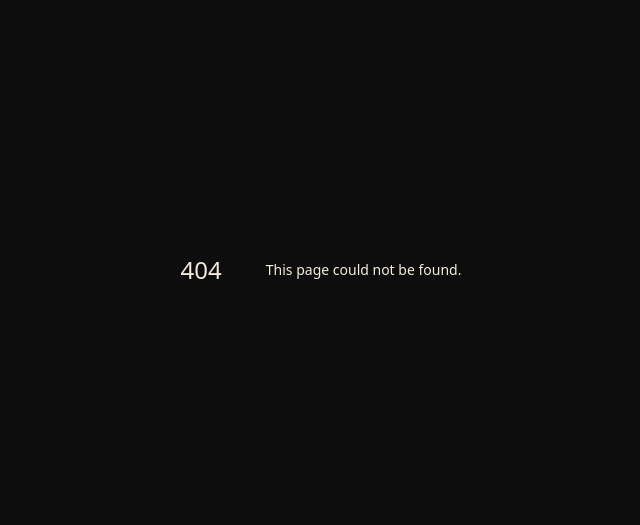
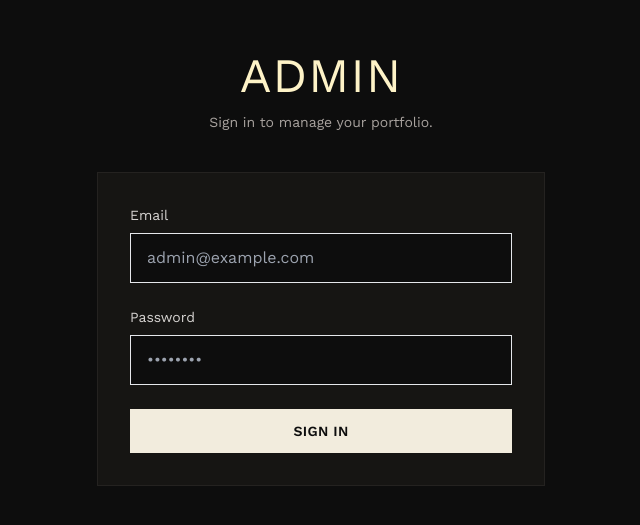
Before and after one commit to samscode1529i/tattoo-website, a Next.js app: page /admin/login in a window 1280 px wide. Before the commit this address had no page. Shown: the part 131-656 px from the top of the page, without its empty margins (319-959 px from the left). Built offline with nearby package versions, Linux system fonts and the light colour scheme; no server answers.

Commit message:
admin set up begins

```diff
--- /dev/null
+++ b/app/admin/login/page.jsx
@@ -0,0 +1,101 @@
+"use client";
+
+import { useState } from "react";
+import { useRouter } from "next/navigation";
+import { supabase } from "@/lib/supabase";
+
+export default function AdminLogin() {
+  const router = useRouter();
+
+  const [email, setEmail] = useState("");
+  const [password, setPassword] = useState("");
+  const [error, setError] = useState("");
+  const [loading, setLoading] = useState(false);
+
+  const handleLogin = async (e) => {
+    e.preventDefault();
+
+    setError("");
+    setLoading(true);
+
+    const { error } = await supabase.auth.signInWithPassword({
+      email,
+      password,
+    });
+
+    if (error) {
+      setError("Invalid email or password.");
+      setLoading(false);
+      return;
+    }
+
+    router.push("/admin");
+  };
+
+  return (
+    <main className="flex min-h-screen items-center justify-center bg-ink-950 px-6">
+      <div className="w-full max-w-md">
+        <div className="mb-10 text-center">
+          <h1 className="font-oswald text-5xl tracking-wide text-amber-100">
+            ADMIN
+          </h1>
+
+          <p className="mt-3 font-lato text-sm text-stone-400">
+            Sign in to manage your portfolio.
+          </p>
+        </div>
+
+        <form
+          onSubmit={handleLogin}
+          className="border border-ink-800 bg-ink-900 p-8"
+        >
+          <div className="space-y-6">
+            <div>
+              <label className="mb-2 block font-lato text-sm text-stone-300">
+                Email
+              </label>
+
+              <input
+                type="email"
+                value={email}
+                onChange={(e) => setEmail(e.target.value)}
+                required
+                className="w-full border border-ink-700 bg-ink-950 px-4 py-3 font-lato text-white outline-none transition-colors focus:border-[#E8750B]"
+                placeholder="admin@example.com"
+              />
+            </div>
+
+            <div>
+              <label className="mb-2 block font-lato text-sm text-stone-300">
+                Password
+              </label>
+
+              <input
+                type="password"
+                value={password}
+                onChange={(e) => setPassword(e.target.value)}
+                required
+                className="w-full border border-ink-700 bg-ink-950 px-4 py-3 font-lato text-white outline-none transition-colors focus:border-[#E8750B]"
+                placeholder="••••••••"
+              />
+            </div>
+
+            {error && (
+              <p className="font-lato text-sm text-red-400">
+                {error}
+              </p>
+            )}
+
+            <button
+              type="submit"
+              disabled={loading}
+              className="w-full bg-bone px-5 py-3 font-lato text-sm font-semibold uppercase tracking-wide text-ink-950 transition-colors hover:bg-[#E8750B] hover:text-bone disabled:cursor-not-allowed disabled:opacity-50"
+            >
+              {loading ? "Signing in..." : "Sign in"}
+            </button>
+          </div>
+        </form>
+      </div>
+    </main>
+  );
+}
--- /dev/null
+++ b/lib/supabase.js
@@ -0,0 +1,9 @@
+import { createClient } from "@supabase/supabase-js";
+
+const supabaseUrl = process.env.NEXT_PUBLIC_SUPABASE_URL;
+const supabaseAnonKey = process.env.NEXT_PUBLIC_SUPABASE_ANON_KEY;
+
+export const supabase = createClient(
+  supabaseUrl,
+  supabaseAnonKey
+);
--- a/package.json
+++ b/package.json
@@ -9,6 +9,7 @@
     "lint": "next lint"
   },
   "dependencies": {
+    "@supabase/supabase-js": "^2.109.0",
     "motion": "^13.4.0",
     "next": "^16.3.5",
     "react": "^19.3.0",
```
Also changed, not shown: 1 other file (tests, documents, lock files or other folders).
